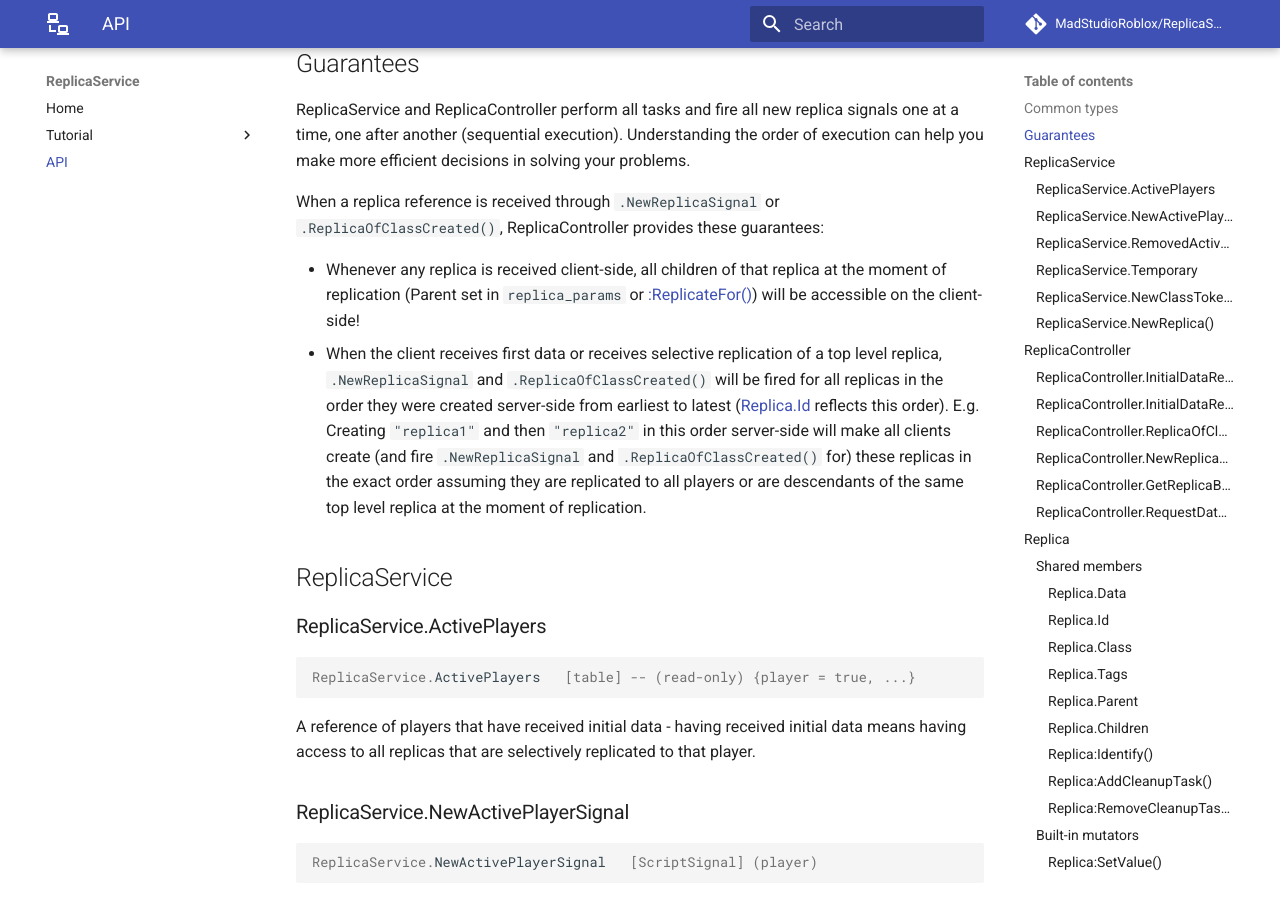
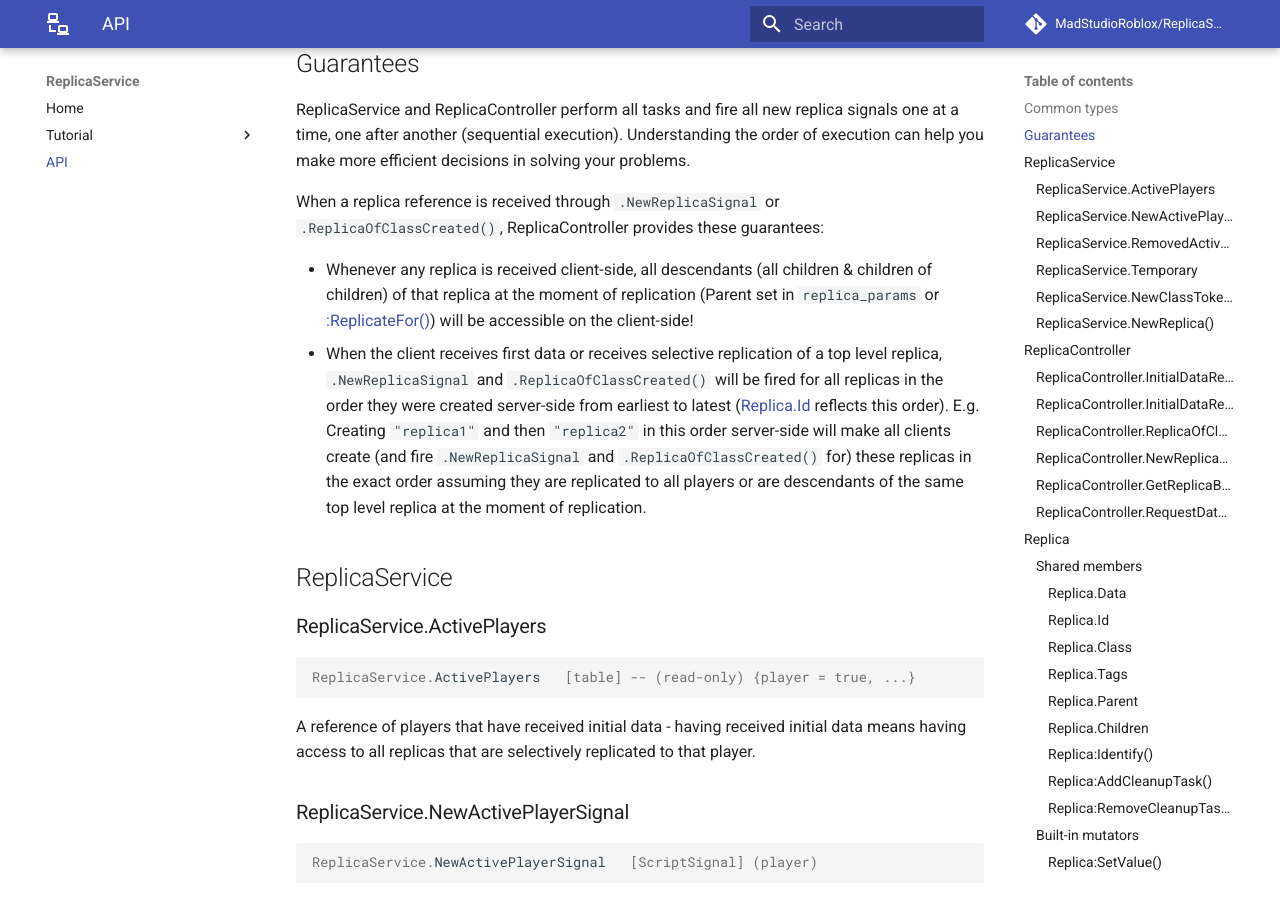
Before and after one commit to MadStudioRoblox/ReplicaService, an MkDocs documentation site: the page built from docs/api.md, in a window 1280 px wide and 900 px high, scrolled down 1075 px. Built offline with MkDocs 1.6.1 and Material for MkDocs 9.7.7, drawn with Linux system fonts in a browser that asks for light colours; comment, search, counter and statistics services are not loaded.

Commit message:
Improved guarantees

```diff
--- a/docs/api.md
+++ b/docs/api.md
@@ -44,9 +44,9 @@
 When a replica reference is received through `.NewReplicaSignal` or `.ReplicaOfClassCreated()`,
 ReplicaController provides these guarantees:
 
--   Whenever any replica is received client-side, all children of that replica at the moment
-      of replication (Parent set in `replica_params` or [:ReplicateFor()](#replicareplicatefor)) will
-      be accessible on the client-side!
+-   Whenever any replica is received client-side, all descendants (all children & children of children)
+      of that replica at the moment of replication (Parent set in `replica_params` or [:ReplicateFor()](#replicareplicatefor))
+      will be accessible on the client-side!
 -   When the client receives first data or receives selective replication of a top level replica,
 			`.NewReplicaSignal` and `.ReplicaOfClassCreated()` will be fired for all replicas in the
       order they were created server-side from earliest to latest ([Replica.Id](#replicaid)
```
